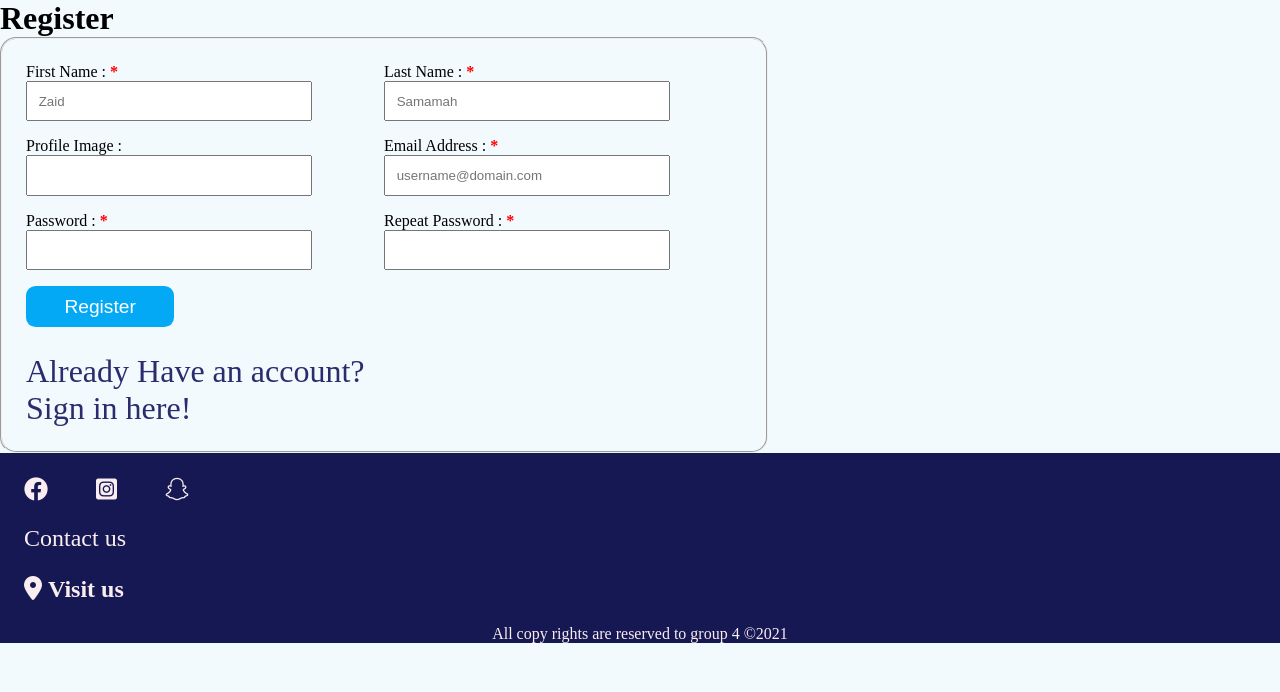
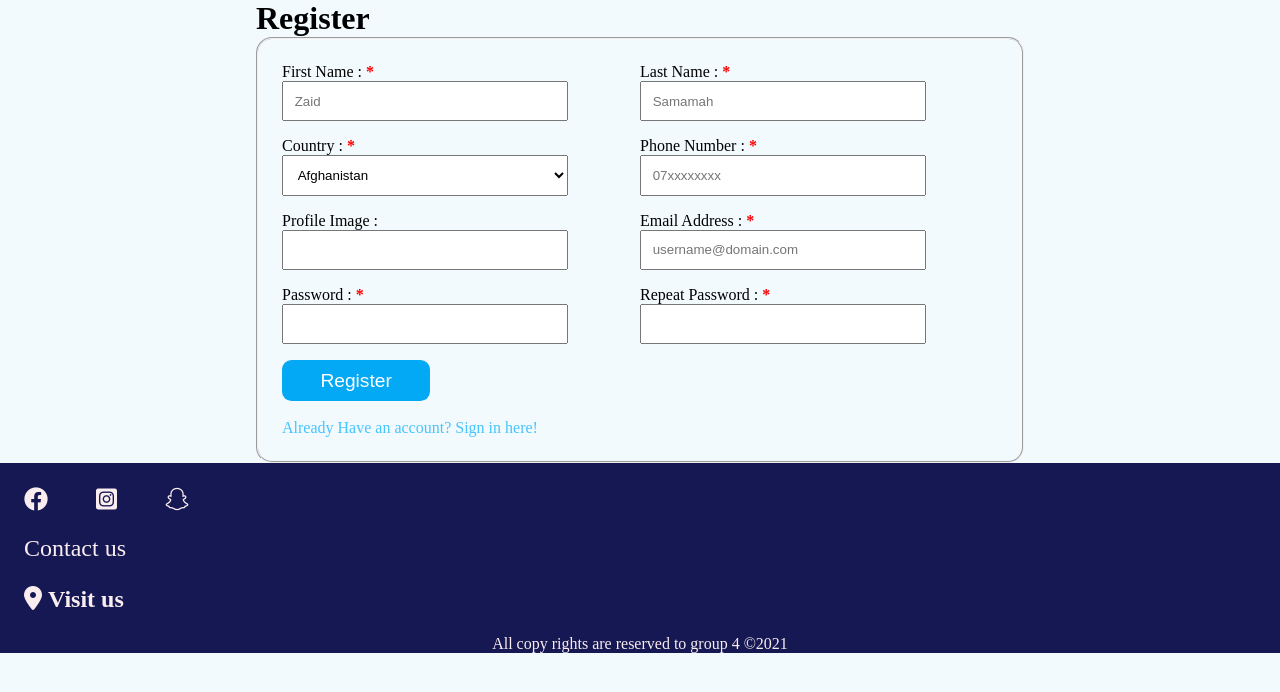
Before and after one commit to zsamamah/React-Ecommerce, a React (Create React App) app: page /register in a window 1280 px wide. Shown: the top 692 px of the page. Built offline with nearby package versions, Linux system fonts and the light colour scheme.

Commit message:
Merge branch 'test' of https://github.com/zsamamah/React-Ecommerce into test

```diff
--- a/src/Components/Login.js
+++ b/src/Components/Login.js
@@ -27,7 +27,7 @@ class Login extends React.Component {
             }
         }
         if(found){
-            alert("Welcom user")
+            alert("Welcome user")
             let user=registerd_users[index]
             user['remember']=this.state.remember
             localStorage.setItem("logged_in",JSON.stringify(user));
@@ -65,7 +65,8 @@ class Login extends React.Component {
   render() {
       if(!localStorage.getItem("logged_in"))
     return (
-      <React.Fragment>
+      <div id="accounts-form-container">
+        <div>
         <h1>Login</h1>
         {/* Passing data */}
         {/* Login should where to redirect  */}
@@ -98,12 +99,14 @@ class Login extends React.Component {
         </div>
           </form>
         </fieldset>
-      </React.Fragment>
+      </div>
+      </div>
     );
     else{
         let logged_user=JSON.parse(localStorage.getItem("logged_in"))
         return(
-            <React.Fragment>
+          <div id="accounts-form-container">
+          <div>
             <h1>Hello {logged_user.fname}</h1>
             <fieldset id="profileContainer">
                 <div id="userProfile">
@@ -145,8 +148,8 @@ class Login extends React.Component {
                 </div>
             </form>
             </div>
-
-          </React.Fragment>
+            </div>
+            </div>
         )
     }
   }
--- a/src/Components/Register.js
+++ b/src/Components/Register.js
@@ -1,6 +1,7 @@
 import React, { Component } from "react";
 import { Link } from "react-router-dom";
 import adminPic from "./accounts-assets/admin.png";
+import { countries } from "./countries.";
 import "../accounts.css";
 
 export class Register extends Component {
@@ -9,6 +10,8 @@ export class Register extends Component {
     this.state = {
       fname: "",
       lname: "",
+      country:"",
+      phone:"",
       img: "",
       email: "",
       password: "",
@@ -28,6 +31,8 @@ export class Register extends Component {
       let user = {
         fname: this.state.fname,
         lname: this.state.lname,
+        country: this.state.country,
+        phone: this.state.phone,
         img: this.state.img,
         email: this.state.email,
         password: this.state.password,
@@ -38,6 +43,8 @@ export class Register extends Component {
         let adminUser = {
           fname: "admin",
           lname: "admin",
+          country:"Jordan",
+          phone:"0777777777",
           img: adminPic,
           email: "admin@admin.com",
           password: "123321",
@@ -98,9 +105,19 @@ export class Register extends Component {
           ).innerHTML = `<i class="fas fa-times"></i> Last name must be longer than 3 characters`;
         }
         break;
+
+      case "country":
+        this.setState({country:e.target.value})
+        break;
+
+      case "phone":
+        this.setState({phone:e.target.validator})
+        break;
+
       case "img-url":
         this.setState({ img: e.target.value });
         break;
+
       case "email":
         emailValid = true;
         this.setState({ email: e.target.value });
@@ -138,7 +155,8 @@ export class Register extends Component {
   };
   render() {
     return (
-      <React.Fragment>
+      <div id="accounts-form-container">
+        <div>
         <h1>Register</h1>
         <fieldset id="register-fieldset">
           <form action="/" id="register-form" onSubmit={this.handleSubmit}>
@@ -169,6 +187,31 @@ export class Register extends Component {
                 required
               />
               <p className="error" id="RU-lname"></p>
+            </div>
+            <div>
+              <label htmlFor="country">
+                Country : <span className="accounts-important">*</span>
+              </label>
+              <br />
+              <select id="country" onChange={this.validator} required>
+                {countries.map((element, i) => {
+                  return <option key={i} value={element.name}>{element.name}</option>;
+                })}
+              </select>
+            </div>
+            <div>
+              <label htmlFor="phone">
+                Phone Number : <span className="accounts-important">*</span>
+              </label>
+              <br />
+              <input
+                type="tel"
+                minLength="10"
+                maxLength="14"
+                id="phone"
+                placeholder="07xxxxxxxx"
+                required
+              />
             </div>
             <div>
               <label htmlFor="img-url">Profile Image : </label>
@@ -219,15 +262,15 @@ export class Register extends Component {
                 Register
               </button>
               <br />
+              <br/>
               <Link to="/account">
-                <p style={{ marginTop: "0.8em" }}>
-                  Already Have an account? Sign in here!
-                </p>
-              </Link>
+              Already Have an account? Sign in here!
+          </Link>
             </div>
           </form>
         </fieldset>
-      </React.Fragment>
+      </div>
+      </div>
     );
   }
 }
--- a/src/accounts.css
+++ b/src/accounts.css
@@ -58,7 +58,7 @@ fieldset a{
     margin: 0;
     padding: 0;
 }
-#register-form input{
+#register-form input , #register-form select{
     width: 80%;
     padding: 0.8em;
 
@@ -100,11 +100,6 @@ fieldset a{
     margin-top: 0;
     margin: 0;
 }
-/* #changeData-form > div:first-child{
-    display: flex;
-    flex-direction: row;
-    justify-content: space-between;
-} */
 #changeData-form{
     display: flex;
     flex-direction: column;
@@ -122,6 +117,7 @@ fieldset a{
     color: white;
     background-color: rgb(3, 169, 244);
 }
+
 @media only screen and (max-width:870px) {
     #remember-me-container{
         width: 90%;
```
Also changed, not shown: src/App.js (+7 -7 lines).
